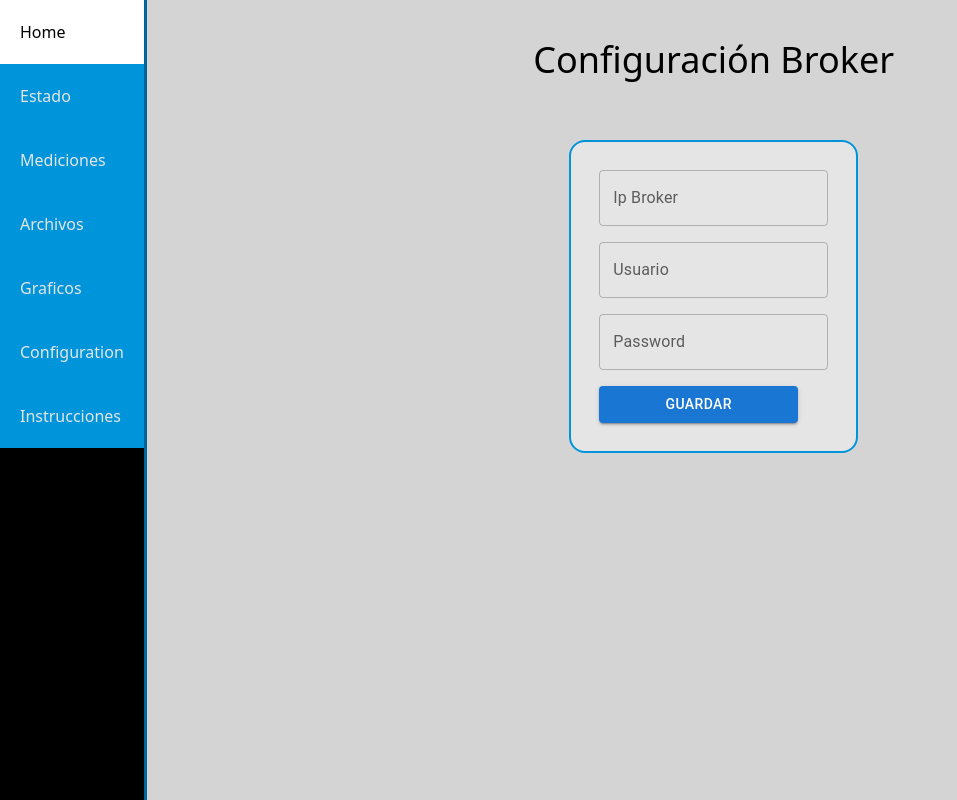
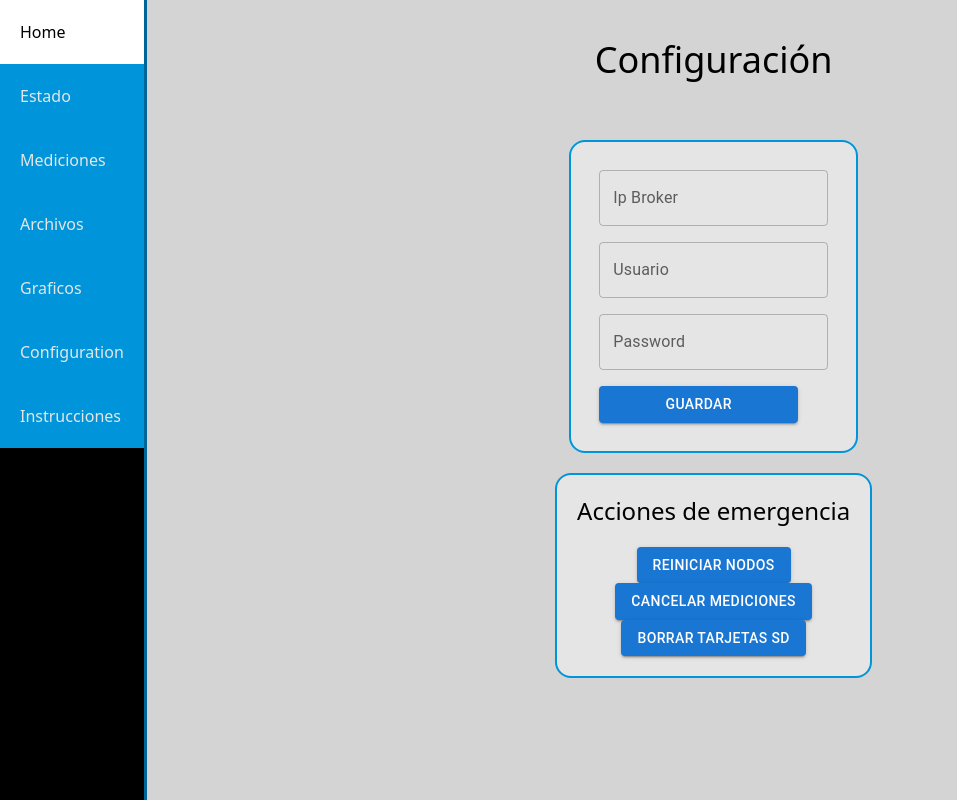
Before and after one commit to lucamazzer/SHM-React-website, a Next.js app in the folder shm-nextjs-website/: page /Configuration in a window 1280 px wide. Shown: the whole page, without its empty margins (0-957 px from the left). Built offline with nearby package versions, Linux system fonts and the light colour scheme; no server answers.

Commit message:
fix: errors message, add new options, move toast position to top

```diff
--- a/shm-nextjs-website/src/Services/Data.api.js
+++ b/shm-nextjs-website/src/Services/Data.api.js
@@ -20,7 +20,7 @@ export const deleteMeasure = async id => {
     });
     return { data, error };
   } catch (error) {
-    return { error };
+    return { error: { message: 'Error al borrar la medicione' } };
   }
 };
 export const deleteAllMeasure = async id => {
@@ -28,6 +28,17 @@ export const deleteAllMeasure = async id => {
     const { data, error } = await api.post('erase_all_reading');
     return { data, error };
   } catch (error) {
-    return { error };
+    return { error: { message: 'Error al borrar las mediciones' } };
   }
 };
+
+export const generateCsv = async id => {
+  try {
+    const { data, error } = await api.post('create_csv', {
+      nro_muestreo: id,
+    });
+    return { data, error };
+  } catch (error) {
+    return { error: { message: 'No se pudo crear los csv' } };
+  }
+};
--- a/shm-nextjs-website/src/app/Configuration/page.jsx
+++ b/shm-nextjs-website/src/app/Configuration/page.jsx
@@ -4,25 +4,51 @@ import { Button } from '@mui/material';
 import Box from '@mui/material/Box';
 import TextField from '@mui/material/TextField';
 
+import { useAppContext } from '@/contexts/appContext';
 import { configSystem } from '@/Services/Configuration.api';
+import { cancelMeasure } from '@/Services/Measures.api';
+import { eraseSD } from '@/Services/Data.api';
+import { toast } from 'react-hot-toast';
 
 export default function ConfigurationPage() {
   const [ip, setIP] = React.useState('');
   const [user, setUser] = React.useState('');
   const [psw, setPsw] = React.useState('');
+  const { currentTimeOutId, cleanMeasureState } = useAppContext();
 
   const saveBrocker = React.useCallback(async () => {
     const { error } = await configSystem(user, psw, ip);
     if (error) {
-      alert('Error al guardar la configuración');
+      toast.error('Error al guardar la configuración');
       return;
     }
-    alert('Configuración guardada correctamente');
+    toast.success('Configuración guardada correctamente');
+  }, [user, psw, ip]);
+
+  const handleCancelMeasure = React.useCallback(async () => {
+    cleanMeasureState();
+
+    const { error } = await cancelMeasure();
+    if (error) {
+      console.log('error');
+      return;
+    }
+
+    currentTimeOutId && clearTimeout(currentTimeOutId);
+  }, []);
+
+  const handleCleanSD = React.useCallback(async () => {
+    const { error } = await eraseSD();
+    if (error) {
+      toast.error('Error al borrar la sd');
+      return;
+    }
+    toast.success('Tarjetas SD borradas correctamente');
   }, [user, psw, ip]);
 
   return (
     <div className="flex flex-col bg-gray-300 text-black text-center h-full items-center ">
-      <h1 className="text-center text-4xl my-10">Configuración Broker</h1>
+      <h1 className="text-center text-4xl my-10">Configuración</h1>
       <div className="flex flex-col p-5 mt-5 items-center justify-center bg-gray-200 border-2 border-primary rounded-2xl item-center ">
         <Box
           component="form"
@@ -61,6 +87,27 @@ export default function ConfigurationPage() {
           </Button>
         </Box>
       </div>
+      <div className="flex flex-col p-5 mt-5 items-center justify-center bg-gray-200 border-2 border-primary rounded-2xl item-center ">
+        <h1 className="text-center text-2xl mb-5">Acciones de emergencia</h1>
+        <Button
+          className="bg-primary hover:bg-blue-700"
+          variant="contained"
+          onClick={saveBrocker}>
+          Reiniciar nodos
+        </Button>
+        <Button
+          className="bg-primary hover:bg-blue-700 mt-5"
+          variant="contained"
+          onClick={handleCancelMeasure}>
+          Cancelar mediciones
+        </Button>
+        <Button
+          className="bg-primary hover:bg-blue-700 mt-5"
+          variant="contained"
+          onClick={handleCleanSD}>
+          Borrar tarjetas SD
+        </Button>
+      </div>
     </div>
   );
 }
--- a/shm-nextjs-website/src/app/Messures/page.jsx
+++ b/shm-nextjs-website/src/app/Messures/page.jsx
@@ -8,7 +8,11 @@ import { DatePicker } from '@mui/x-date-pickers/DatePicker';
 import moment from 'moment';
 
 import { useAppContext } from '@/contexts/appContext';
-import { deleteAllMeasure, deleteMeasure } from '@/Services/Data.api';
+import {
+  deleteAllMeasure,
+  deleteMeasure,
+  generateCsv,
+} from '@/Services/Data.api';
 import {
   cancelMeasure,
   getMeasureStatus,
@@ -275,6 +279,28 @@ export default function MessurePage() {
     toast.success('Medición borrada');
   }, [nDelMeasure]);
 
+  const handleCreateCsvFiles = React.useCallback(async () => {
+    const id = ('00' + nDelMeasure).slice(-3);
+
+    const { error } = await generateCsv(id);
+    if (error) {
+      toast.error(error.message);
+      return;
+    }
+    toast.success('Csv generado');
+  }, [nDelMeasure]);
+
+  // const handleGetMeasureData = React.useCallback(async () => {
+  //   const id = ('00' + nDelMeasure).slice(-3);
+
+  //   const { error } = await generateCsv(id);
+  //   if (error) {
+  //     toast.error(error.message);
+  //     return;
+  //   }
+  //   toast.success('Recoleccion finalizada');
+  // }, [nDelMeasure]);
+
   return (
     <div className="flex flex-col flex-1 p-5 bg-gray-300">
       <h1 className="text-center text-4xl">Control de mediciones</h1>
@@ -482,7 +508,7 @@ export default function MessurePage() {
               onClick={handleDeleteMeasure}
               className="!mt-5 bg-primary hover:bg-blue-700"
               variant="contained">
-              Borrar medicion
+              Borrar medición
             </Button>
             <Button
               onClick={handleDeleteAllMeasure}
@@ -490,6 +516,18 @@ export default function MessurePage() {
               variant="contained">
               Borrar todo
             </Button>
+            <Button
+              onClick={handleCreateCsvFiles}
+              className="!mt-5 bg-primary hover:bg-blue-700"
+              variant="contained">
+              Generar csv
+            </Button>
+            {/* <Button
+              onClick={handleGetMeasureData}
+              className="!mt-5 bg-primary hover:bg-blue-700"
+              variant="contained">
+              Recolectar archivos
+            </Button> */}
           </div>
         </div>
       )}
--- a/shm-nextjs-website/src/app/layout.js
+++ b/shm-nextjs-website/src/app/layout.js
@@ -24,7 +24,7 @@ export default function RootLayout({ children }) {
         </Providers>
         <div>
           <div>
-            <Toaster position="bottom-left" reverseOrder={false} />
+            <Toaster position="top-center" reverseOrder={false} />
           </div>
         </div>
       </body>
```
Also changed, not shown: shm-nextjs-website/src/Services/Nodos.api.js (+11 -2 lines), shm-nextjs-website/src/Services/graphics.js (+9 -1 lines).
